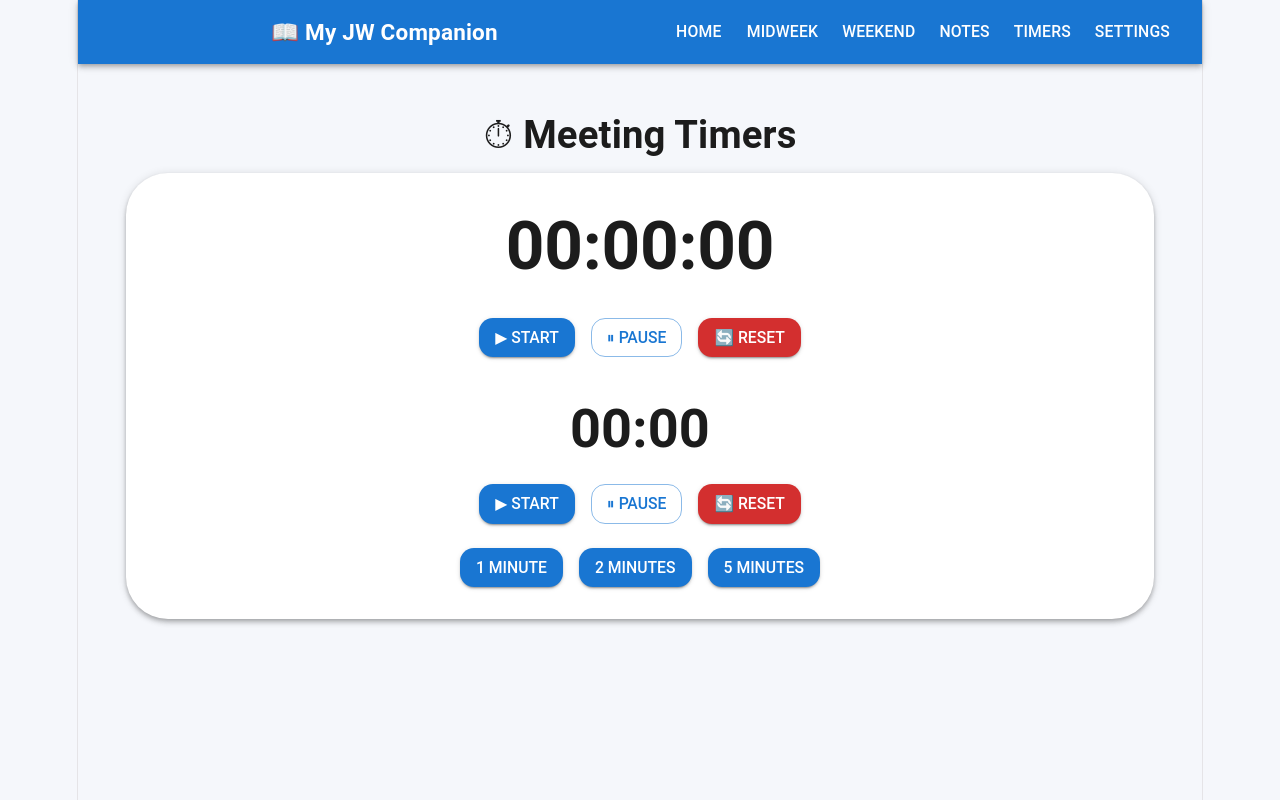
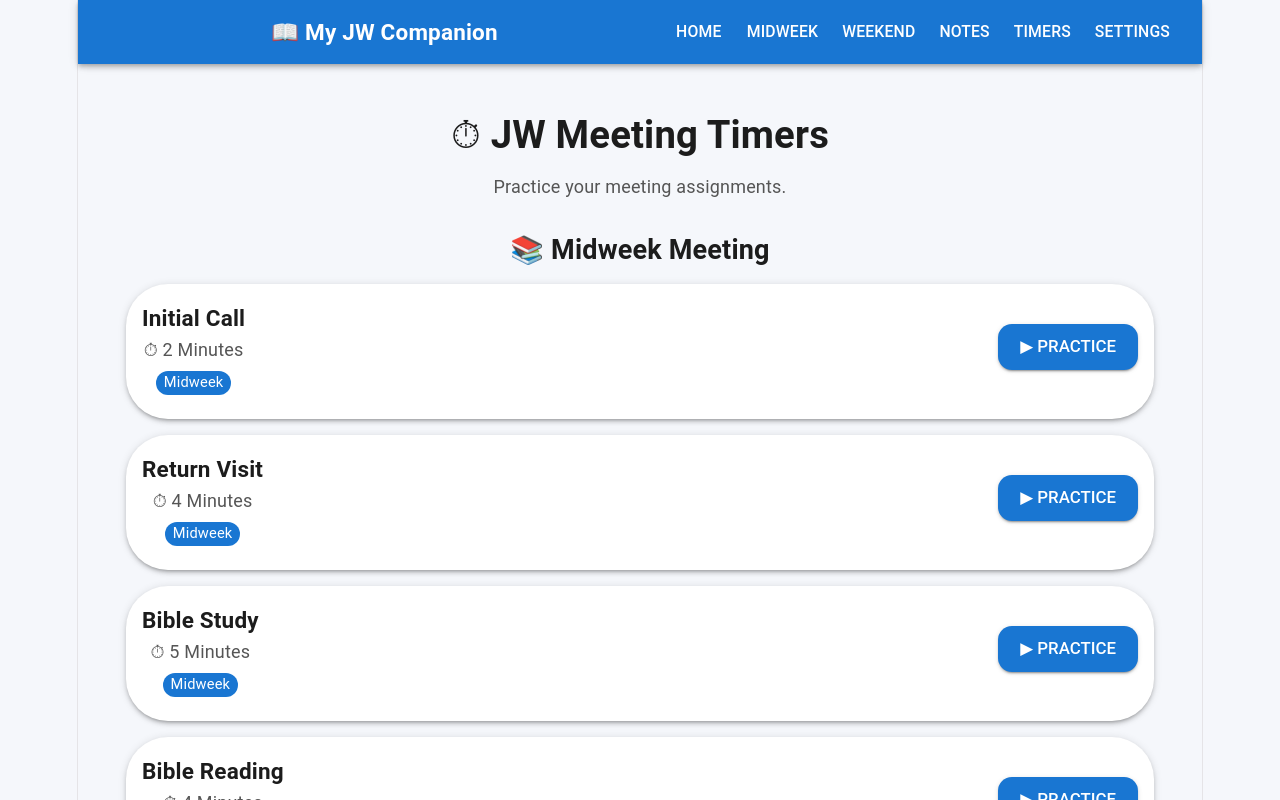
Before and after one commit to kadamsandesh28-star/jw-meeting-companion, a React (Vite) app: page /timers in a window 1280 px wide. Shown: the top 800 px of the page. Built offline with nearby package versions, Linux system fonts and the light colour scheme.

Commit message:
Add JW Meeting Practice Timer

```diff
--- a/src/App.tsx
+++ b/src/App.tsx
@@ -15,6 +15,7 @@ import Notes from "./pages/Notes";
 import Timers from "./pages/Timers";
 import Settings from "./pages/Settings";
 import DailyScripture from "./pages/DailyScripture";
+import PracticeTimer from "./pages/PracticeTimer";
 function App() {
   return (
     <>
@@ -64,6 +65,7 @@ function App() {
           <Route path="/timers" element={<Timers />} />
           <Route path="/settings" element={<Settings />} />
           <Route path="/daily-scripture" element={<DailyScripture />} />
+          <Route path="/practice-timer" element={<PracticeTimer />} />
         </Routes>
       </Container>
     </>
--- /dev/null
+++ b/src/Components/MeetingTimerCard.tsx
@@ -0,0 +1,74 @@
+import {
+  Box,
+  Button,
+  Card,
+  CardContent,
+  Chip,
+  Stack,
+  Typography,
+} from "@mui/material";
+import { useNavigate } from "react-router-dom";
+
+interface Props {
+  title: string;
+  minutes: number;
+  category: "Midweek" | "Weekend";
+}
+
+export default function MeetingTimerCard({
+  title,
+  minutes,
+  category,
+}: Props) {
+  const navigate = useNavigate();
+
+  return (
+    <Card
+      elevation={3}
+      sx={{
+        mb: 2,
+        borderRadius: 3,
+      }}
+    >
+      <CardContent>
+        <Stack
+          direction="row"
+          justifyContent="space-between"
+          alignItems="center"
+        >
+          <Box>
+            <Typography
+              variant="h6"
+              fontWeight="bold"
+            >
+              {title}
+            </Typography>
+
+            <Typography color="text.secondary">
+              ⏱ {minutes} Minutes
+            </Typography>
+
+            <Chip
+              label={category}
+              size="small"
+              color={
+                category === "Midweek"
+                  ? "primary"
+                  : "success"
+              }
+              sx={{ mt: 1 }}
+            />
+          </Box>
+
+          <Button
+            variant="contained"
+            size="large"
+            onClick={() => navigate("/practice-timer")}
+          >
+            ▶ Practice
+          </Button>
+        </Stack>
+      </CardContent>
+    </Card>
+  );
+}
--- /dev/null
+++ b/src/data/meetingTimers.ts
@@ -0,0 +1,46 @@
+export interface MeetingTimer {
+  id: string;
+  title: string;
+  minutes: number;
+}
+
+export const midweekTimers: MeetingTimer[] = [
+  {
+    id: "initial-call",
+    title: "Initial Call",
+    minutes: 2,
+  },
+  {
+    id: "return-visit",
+    title: "Return Visit",
+    minutes: 4,
+  },
+  {
+    id: "bible-study",
+    title: "Bible Study",
+    minutes: 5,
+  },
+  {
+    id: "bible-reading",
+    title: "Bible Reading",
+    minutes: 4,
+  },
+  {
+    id: "student-talk",
+    title: "Student Talk",
+    minutes: 10,
+  },
+];
+
+export const weekendTimers: MeetingTimer[] = [
+  {
+    id: "public-talk",
+    title: "Public Talk",
+    minutes: 30,
+  },
+  {
+    id: "watchtower-study",
+    title: "Watchtower Study",
+    minutes: 60,
+  },
+];
--- /dev/null
+++ b/src/hooks/useCountdown.ts
@@ -0,0 +1,34 @@
+import { useEffect, useState } from "react";
+
+export default function useCountdown(initialSeconds: number) {
+  const [timeLeft, setTimeLeft] = useState(initialSeconds);
+  const [running, setRunning] = useState(false);
+
+  useEffect(() => {
+    if (!running || timeLeft <= 0) return;
+
+    const timer = setInterval(() => {
+      setTimeLeft((prev) => prev - 1);
+    }, 1000);
+
+    return () => clearInterval(timer);
+  }, [running, timeLeft]);
+
+  const start = () => setRunning(true);
+
+  const pause = () => setRunning(false);
+
+  const reset = () => {
+    setRunning(false);
+    setTimeLeft(initialSeconds);
+  };
+
+  return {
+    timeLeft,
+    running,
+    start,
+    pause,
+    reset,
+    setTimeLeft,
+  };
+}
--- /dev/null
+++ b/src/pages/PracticeTimer.tsx
@@ -0,0 +1,112 @@
+import {
+  Box,
+  Button,
+  Paper,
+  Stack,
+  Typography,
+} from "@mui/material";
+import {
+  useLocation,
+  useNavigate,
+} from "react-router-dom";
+
+import useCountdown from "../hooks/useCountdown";
+
+export default function PracticeTimer() {
+  const navigate = useNavigate();
+  const location = useLocation();
+
+  const title =
+    location.state?.title ?? "Practice Timer";
+
+  const minutes =
+    location.state?.minutes ?? 2;
+
+  const initialSeconds = minutes * 60;
+
+  const {
+    timeLeft,
+    start,
+    pause,
+    reset,
+  } = useCountdown(initialSeconds);
+
+  const mins = Math.floor(timeLeft / 60);
+  const secs = timeLeft % 60;
+
+  const formattedTime = `${mins
+    .toString()
+    .padStart(2, "0")}:${secs
+    .toString()
+    .padStart(2, "0")}`;
+
+  return (
+    <Box sx={{ p: 3 }}>
+      <Paper
+        elevation={4}
+        sx={{
+          p: 5,
+          borderRadius: 4,
+          textAlign: "center",
+        }}
+      >
+        <Typography variant="h4" gutterBottom>
+          {title}
+        </Typography>
+
+        <Typography
+          variant="body1"
+          color="text.secondary"
+          sx={{ mb: 3 }}
+        >
+          Remaining Time
+        </Typography>
+
+        <Typography
+          variant="h1"
+          sx={{
+            my: 5,
+            fontWeight: "bold",
+            color: "text.primary",
+          }}
+        >
+          {formattedTime}
+        </Typography>
+
+        <Stack spacing={2}>
+          <Button
+            variant="contained"
+            size="large"
+            onClick={start}
+          >
+            ▶ Start
+          </Button>
+
+          <Button
+            variant="outlined"
+            size="large"
+            onClick={pause}
+          >
+            ⏸ Pause
+          </Button>
+
+          <Button
+            color="error"
+            variant="contained"
+            size="large"
+            onClick={reset}
+          >
+            🔄 Reset
+          </Button>
+
+          <Button
+            variant="text"
+            onClick={() => navigate("/timers")}
+          >
+            ← Back
+          </Button>
+        </Stack>
+      </Paper>
+    </Box>
+  );
+}
--- a/src/pages/Timers.tsx
+++ b/src/pages/Timers.tsx
@@ -1,217 +1,48 @@
-import { useEffect, useState } from "react";
+import { Box, Divider, Typography } from "@mui/material";
+import MeetingTimerCard from "../Components/MeetingTimerCard";
 import {
-  Box,
-  Button,
-  Stack,
-  Typography,
-  Paper,
-} from "@mui/material";
+  midweekTimers,
+  weekendTimers,
+} from "../data/meetingTimers";
 
 export default function Timers() {
-  const [seconds, setSeconds] = useState(0);
-  const [running, setRunning] = useState(false);
-
-  const [countdown, setCountdown] = useState(0);
-  const [countdownRunning, setCountdownRunning] = useState(false);
-
-  useEffect(() => {
-    let interval: number | undefined;
-
-    if (running) {
-      interval = window.setInterval(() => {
-        setSeconds((prev) => prev + 1);
-      }, 1000);
-    }
-
-    return () => {
-      if (interval) clearInterval(interval);
-    };
-  }, [running]);
-
-  useEffect(() => {
-    let timer: number | undefined;
-
-    if (countdownRunning && countdown > 0) {
-      timer = window.setInterval(() => {
-        setCountdown((prev) => prev - 1);
-      }, 1000);
-    }
-
-    if (countdown === 0 && countdownRunning) {
-      setCountdownRunning(false);
-      alert("⏰ Time is up!");
-    }
-
-    return () => {
-      if (timer) clearInterval(timer);
-    };
-  }, [countdown, countdownRunning]);
-
-  const formatTime = () => {
-    const hrs = Math.floor(seconds / 3600);
-    const mins = Math.floor((seconds % 3600) / 60);
-    const secs = seconds % 60;
-
-    return `${hrs.toString().padStart(2, "0")}:${mins
-      .toString()
-      .padStart(2, "0")}:${secs.toString().padStart(2, "0")}`;
-  };
-
-  const formatCountdown = () => {
-    const mins = Math.floor(countdown / 60);
-    const secs = countdown % 60;
-
-    return `${mins.toString().padStart(2, "0")}:${secs
-      .toString()
-      .padStart(2, "0")}`;
-  };
-
   return (
     <Box sx={{ p: 3 }}>
       <Typography variant="h4" gutterBottom>
-        ⏱ Meeting Timers
+        ⏱ JW Meeting Timers
       </Typography>
 
-      <Paper
-        elevation={4}
-        sx={{
-          p: 4,
-          textAlign: "center",
-          borderRadius: 3,
-        }}
-      >
-        {/* Stopwatch */}
+      <Typography color="text.secondary" sx={{ mb: 4 }}>
+        Practice your meeting assignments.
+      </Typography>
 
-        <Typography
-          variant="h2"
-          fontWeight="bold"
-          sx={{
-            mb: 4,
-            color: "text.primary",
-          }}
-        >
-          {formatTime()}
-        </Typography>
+      <Typography variant="h5" sx={{ mb: 2 }}>
+        📚 Midweek Meeting
+      </Typography>
 
-        <Stack
-          direction="row"
-          spacing={2}
-          justifyContent="center"
-          flexWrap="wrap"
-          useFlexGap
-        >
-          <Button
-            variant="contained"
-            onClick={() => setRunning(true)}
-          >
-            ▶ Start
-          </Button>
+      {midweekTimers.map((timer) => (
+        <MeetingTimerCard
+          key={timer.id}
+          title={timer.title}
+          minutes={timer.minutes}
+          category="Midweek"
+        />
+      ))}
 
-          <Button
-            variant="outlined"
-            onClick={() => setRunning(false)}
-          >
-            ⏸ Pause
-          </Button>
+      <Divider sx={{ my: 4 }} />
 
-          <Button
-            color="error"
-            variant="contained"
-            onClick={() => {
-              setRunning(false);
-              setSeconds(0);
-            }}
-          >
-            🔄 Reset
-          </Button>
-        </Stack>
+      <Typography variant="h5" sx={{ mb: 2 }}>
+        📖 Weekend Meeting
+      </Typography>
 
-        {/* Countdown */}
-
-        <Typography
-          variant="h3"
-          fontWeight="bold"
-          sx={{
-            mt: 5,
-            mb: 3,
-            color: "text.primary",
-          }}
-        >
-          {formatCountdown()}
-        </Typography>
-
-        <Stack
-          direction="row"
-          spacing={2}
-          justifyContent="center"
-          flexWrap="wrap"
-          useFlexGap
-          sx={{ mb: 3 }}
-        >
-          <Button
-            variant="contained"
-            onClick={() => setCountdownRunning(true)}
-          >
-            ▶ Start
-          </Button>
-
-          <Button
-            variant="outlined"
-            onClick={() => setCountdownRunning(false)}
-          >
-            ⏸ Pause
-          </Button>
-
-          <Button
-            color="error"
-            variant="contained"
-            onClick={() => {
-              setCountdownRunning(false);
-              setCountdown(0);
-            }}
-          >
-            🔄 Reset
-          </Button>
-        </Stack>
-
-        <Stack
-          direction="row"
-          spacing={2}
-          justifyContent="center"
-          flexWrap="wrap"
-          useFlexGap
-        >
-          <Button
-            variant="contained"
-            onClick={() => {
-              setCountdown(60);
-              setCountdownRunning(false);
-            }}
-          >
-            1 Minute
-          </Button>
-
-          <Button
-            variant="contained"
-            onClick={() => {
-              setCountdown(120);
-              setCountdownRunning(false);
-            }}
-          >
-            2 Minutes
-          </Button>
-
-          <Button
-            variant="contained"
-            onClick={() => {
-              setCountdown(300);
-              setCountdownRunning(false);
-            }}
-          >
-            5 Minutes
-          </Button>
-        </Stack>
-      </Paper>
+      {weekendTimers.map((timer) => (
+        <MeetingTimerCard
+          key={timer.id}
+          title={timer.title}
+          minutes={timer.minutes}
+          category="Weekend"
+        />
+      ))}
     </Box>
   );
 }
```
